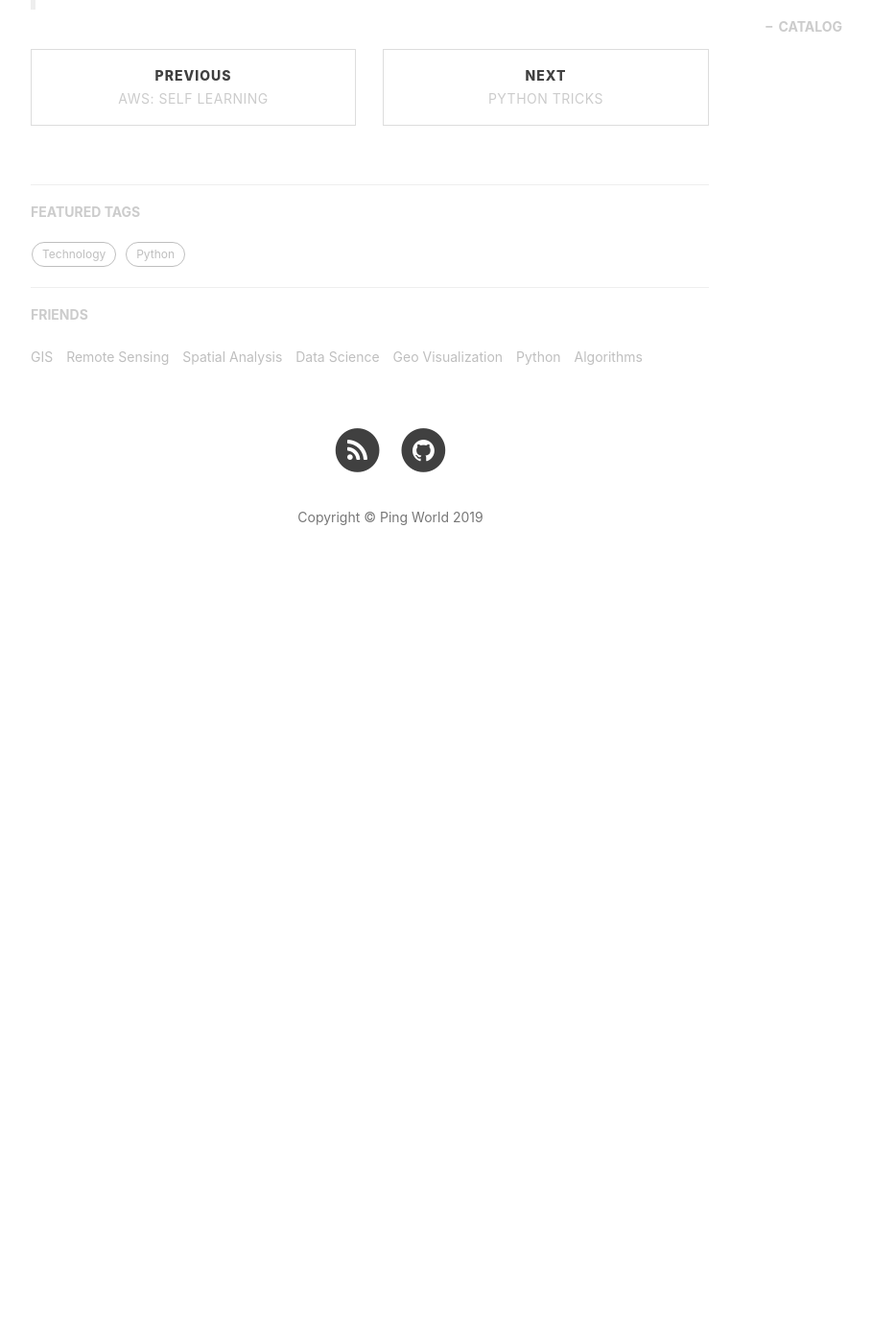
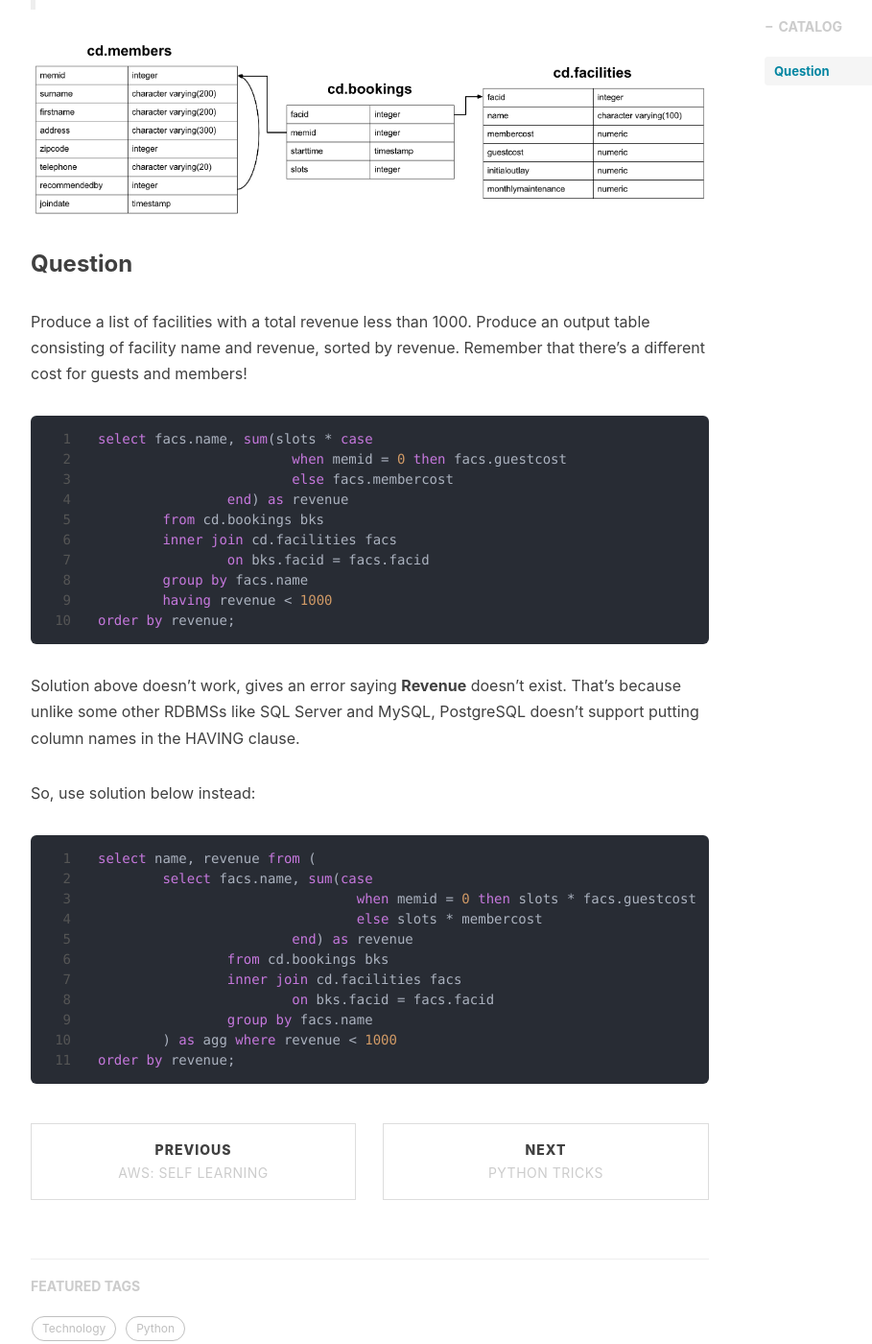
Before and after one commit to nuistzhou/nuistzhou.github.io, a Jekyll site: the page built from _posts/2019-04-12-PostgreSQL-PostGIS.markdown, in a window 1280 px wide and 1400 px high, scrolled down 624 px. Shown: the whole window at 96% size, without its empty margins (233-1142 px from the left). Built offline with Jekyll 4.4.1, drawn with Linux system fonts in a browser that asks for light colours; nearby versions of some CDN libraries; comment, search, counter and statistics services are not loaded; before the commit the page ends 1267 px from its top, so only the background shows below that.

Commit message:
Updates.

````diff
--- a/_posts/2019-04-12-PostgreSQL-PostGIS.markdown
+++ b/_posts/2019-04-12-PostgreSQL-PostGIS.markdown
@@ -13,3 +13,40 @@ tags:
     - PostGIS
 ---
 > PostGIS is an extensional enabling the spatial object and analysis support for PostgreSQL databse.
+
+![schema_facility](/img/in-post/postgresql/facility_schema.jpg)
+
+### Question
+Produce a list of facilities with a total revenue less than 1000. Produce an output table consisting of facility name and revenue, sorted by revenue. Remember that there's a different cost for guests and members!
+
+```sql
+select facs.name, sum(slots * case
+			when memid = 0 then facs.guestcost
+			else facs.membercost
+		end) as revenue
+	from cd.bookings bks
+	inner join cd.facilities facs
+		on bks.facid = facs.facid
+	group by facs.name
+	having revenue < 1000
+order by revenue;
+```
+Solution above doesn't work, gives an error saying **Revenue** doesn't exist. That's because
+unlike some other RDBMSs like SQL Server and MySQL, PostgreSQL doesn't support putting column names in the HAVING
+clause.
+
+So, use solution below instead:
+
+```sql
+select name, revenue from (
+	select facs.name, sum(case
+				when memid = 0 then slots * facs.guestcost
+				else slots * membercost
+			end) as revenue
+		from cd.bookings bks
+		inner join cd.facilities facs
+			on bks.facid = facs.facid
+		group by facs.name
+	) as agg where revenue < 1000
+order by revenue;
+```
````
Also changed, not shown: img/in-post/postgresql/facility_schema.jpg (added).
